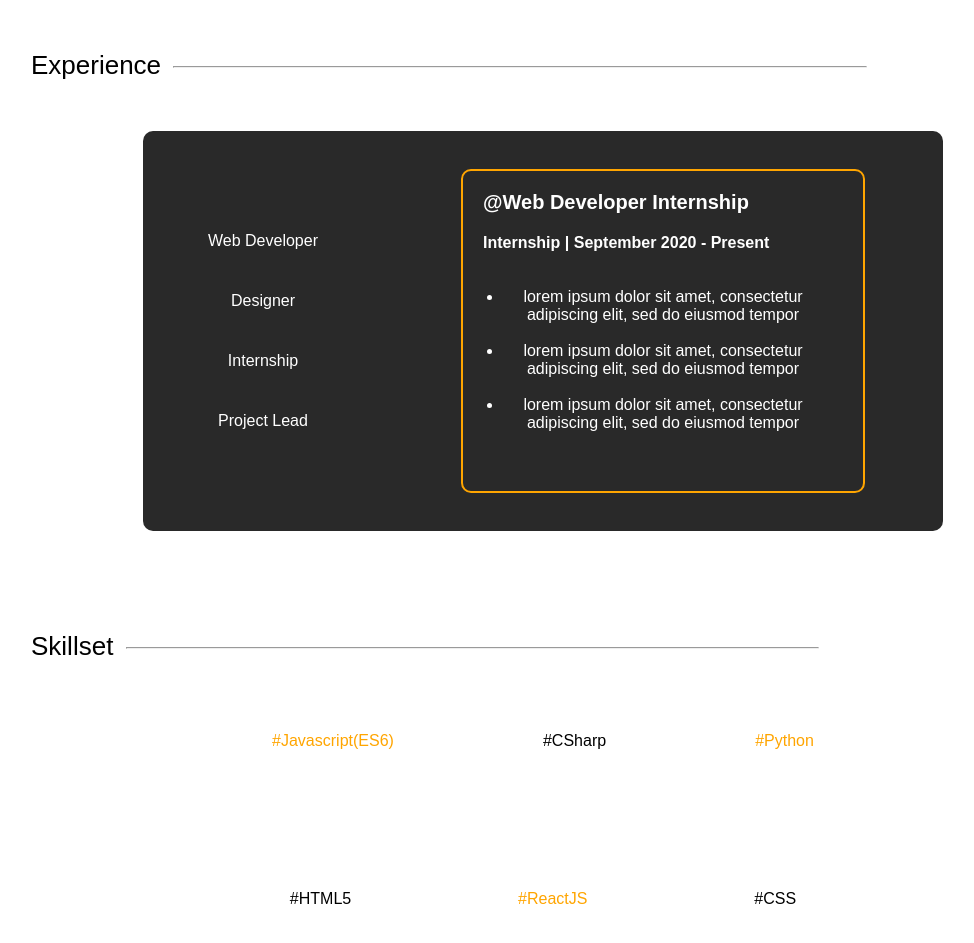
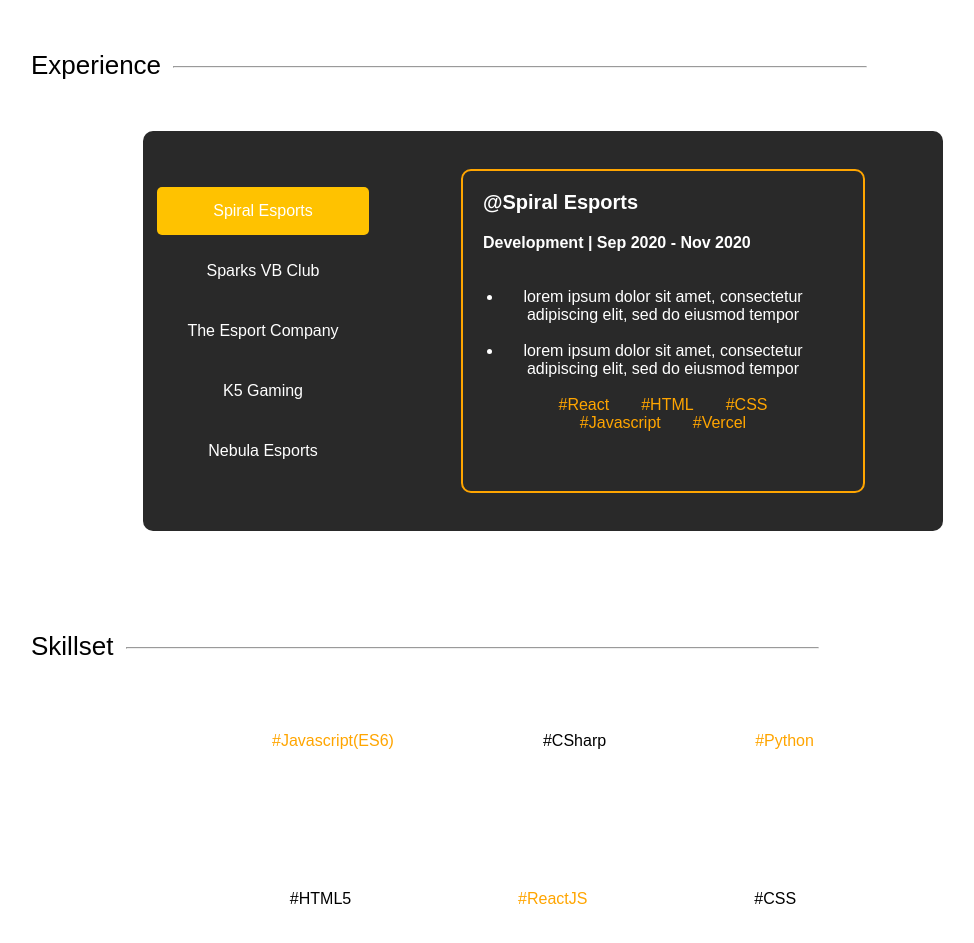
Before and after one commit to NikSchaefer/portfolio-v1, a React (Create React App) app: page / in a window 1280 px wide. Shown: the part 800-1743 px from the top of the page, without its empty margins (97-1071 px from the left). Built offline with nearby package versions, Linux system fonts and the light colour scheme.

Commit message:
Exp Working

```diff
--- a/src/App.css
+++ b/src/App.css
@@ -170,6 +170,8 @@
 
 /*       exp          */
 
+
+
 .exp-container {
   display: flex;
   flex-direction: row;
@@ -199,13 +201,12 @@
   margin: 5% auto;
   padding: 15px 10px;
   width: 80%;
+  border-radius: 5px;
+  transition: all ease-in-out 0.3s!important;
 }
 
 .exp-option:hover {
-  color: white;
   cursor: pointer;
-  background-color: rgb(255, 194, 0);
-  border-radius: 5px;
 }
 
 .exp-content-div {
@@ -215,6 +216,7 @@
   background-color: transparent;
   border: solid 2px orange;
   border-radius: 10px;
+  display:none;
 }
 
 .exp-content-title {
@@ -242,6 +244,17 @@
 
 li {
   margin: auto;
+}
+
+.exp-skill {
+  display: inline-block;
+  margin: 0 5%;
+  color: orange;
+}
+
+.exp-skill:hover {
+  color: white;
+  cursor: default;
 }
 
 /*    /Home    */
--- a/src/Pages/Sections/Experience.js
+++ b/src/Pages/Sections/Experience.js
@@ -1,29 +1,126 @@
 import React from 'react'
 const Experience = () => {
+    function handle(id) {
+        const all = document.getElementsByClassName('exp-option');
+        for (var i = 0; i < all.length; i++) {
+            all[i].style.backgroundColor = 'transparent'
+        }
+        const change = document.getElementById(id + '-selector');
+        change.style.backgroundColor = 'rgb(255, 194, 0)';
+
+        const allContent = document.getElementsByClassName('exp-content-div')
+        for (var j = 0; j < allContent.length; j++) {
+            allContent[j].style.display = 'none'
+        }
+        const changeContent = document.getElementById(id)
+        changeContent.style.display = 'block'
+    }
+    window.onload = function () {
+        const selector = document.getElementsByClassName('exp-option')
+        selector[0].style.backgroundColor = 'rgb(255, 194, 0)'
+
+        const content = document.getElementsByClassName('exp-content-div')
+        content[0].style.display = 'block'
+    }
     return (
         <div id='experience'>
-            <p className="section-title">Experience <hr style={{marginLeft:'5px', width: '60%', color: 'black', verticalAlign: 'middle' }} /></p>
+            <p className="section-title">Experience <hr style={{ marginLeft: '5px', width: '60%', color: 'black', verticalAlign: 'middle' }} /></p>
 
-            <div className='exp-container'>
+            <div className='exp-container' id=''>
                 <div className='exp-options-div'>
                     <div className='exp-options-list'>
-                        <p className='exp-option'>Web Developer</p>
-                        <p className='exp-option'>Designer</p>
-                        <p className='exp-option'>Internship</p>
-                        <p className='exp-option'>Project Lead</p>
+                        <p className='exp-option' id='Spiral-selector' onClick={() => handle('Spiral')}>Spiral Esports</p>
+                        <p className='exp-option' id='Sparks-selector' onClick={() => handle('Sparks')}>Sparks VB Club</p>
+                        <p className='exp-option' id='TEC-selector' onClick={() => handle('TEC')}>The Esport Company</p>
+                        <p className='exp-option' id='K5-selector' onClick={() => handle('K5')}>K5 Gaming</p>
+                        <p className='exp-option' id='Nebula-selector' onClick={() => handle('Nebula')}>Nebula Esports</p>
                     </div>
                 </div>
-                <div className='exp-content-div'>
 
+                <div className='exp-content-div' id='Spiral'>
                     <div className='exp-content'>
-                        <p className='exp-content-title'>@Web Developer Internship</p>
-                        <p className='exp-content-sub-title'>Internship | September 2020 - Present</p>
+                        <p className='exp-content-title'>@Spiral Esports</p>
+                        <p className='exp-content-sub-title'>Development | Sep 2020 - Nov 2020</p>
                         <ul>
                             <li>lorem ipsum dolor sit amet, consectetur adipiscing elit, sed do eiusmod tempor </li>
                             <br />
                             <li>lorem ipsum dolor sit amet, consectetur adipiscing elit, sed do eiusmod tempor </li>
                             <br />
+                            <p className='exp-skill'>#React</p>
+                            <p className='exp-skill'>#HTML</p>
+                            <p className='exp-skill'>#CSS</p>
+                            <p className='exp-skill'>#Javascript</p>
+                            <p className='exp-skill'>#Vercel</p>
+                        </ul>
+                    </div>
+                </div>
+
+                <div className='exp-content-div' id='Sparks'>
+                    <div className='exp-content'>
+                        <p className='exp-content-title'>@Sparks Volleyball Club</p>
+                        <p className='exp-content-sub-title'>Development | Sep 2020 - Present</p>
+                        <ul>
                             <li>lorem ipsum dolor sit amet, consectetur adipiscing elit, sed do eiusmod tempor </li>
+                            <br />
+                            <li>lorem ipsum dolor sit amet, consectetur adipiscing elit, sed do eiusmod tempor </li>
+                            <br />
+                            <p className='exp-skill'>#React</p>
+                            <p className='exp-skill'>#HTML</p>
+                            <p className='exp-skill'>#CSS</p>
+                            <p className='exp-skill'>#Javascript</p>
+                            <p className='exp-skill'>#Vercel</p>
+                        </ul>
+                    </div>
+                </div>
+
+                <div className='exp-content-div' id='TEC'>
+                    <div className='exp-content'>
+                        <p className='exp-content-title'>@The Esport Company</p>
+                        <p className='exp-content-sub-title'>Internship | Sep 2020 - Present</p>
+                        <ul>
+                            <li>lorem ipsum dolor sit amet, consectetur adipiscing elit, sed do eiusmod tempor </li>
+                            <br />
+                            <li>lorem ipsum dolor sit amet, consectetur adipiscing elit, sed do eiusmod tempor </li>
+                            <br />
+                            <p className='exp-skill'>#Wordpress</p>
+                            <p className='exp-skill'>#Elementor</p>
+                            <p className='exp-skill'>#CSS</p>
+                        </ul>
+                    </div>
+                </div>
+
+                <div className='exp-content-div' id='K5'>
+                    <div className='exp-content'>
+                        <p className='exp-content-title'>@K5 Gaming</p>
+                        <p className='exp-content-sub-title'>Development | Sep 2020 - Nov 2020</p>
+                        <ul>
+                            <li>lorem ipsum dolor sit amet, consectetur adipiscing elit, sed do eiusmod tempor </li>
+                            <br />
+                            <li>lorem ipsum dolor sit amet, consectetur adipiscing elit, sed do eiusmod tempor </li>
+                            <br />
+                            <p className='exp-skill'>#React</p>
+                            <p className='exp-skill'>#HTML</p>
+                            <p className='exp-skill'>#CSS</p>
+                            <p className='exp-skill'>#Javascript</p>
+                            <p className='exp-skill'>#Vercel</p>
+                        </ul>
+                    </div>
+                </div>
+
+                <div className='exp-content-div' id='Nebula'>
+                    <div className='exp-content'>
+                        <p className='exp-content-title'>@Nebula Esports</p>
+                        <p className='exp-content-sub-title'>Internship | Sep 2020 - Nov 2020</p>
+                        <ul>
+                            <li>lorem ipsum dolor sit amet, consectetur adipiscing elit, sed do eiusmod tempor </li>
+                            <br />
+                            <li>lorem ipsum dolor sit amet, consectetur adipiscing elit, sed do eiusmod tempor </li>
+                            <br />
+                            <p className='exp-skill'>#React</p>
+                            <p className='exp-skill'>#HTML</p>
+                            <p className='exp-skill'>#CSS</p>
+                            <p className='exp-skill'>#Javascript</p>
+                            <p className='exp-skill'>#Vercel</p>
                         </ul>
                     </div>
                 </div>
```
Also changed, not shown: 1 other file (tests, documents, lock files or other folders).
